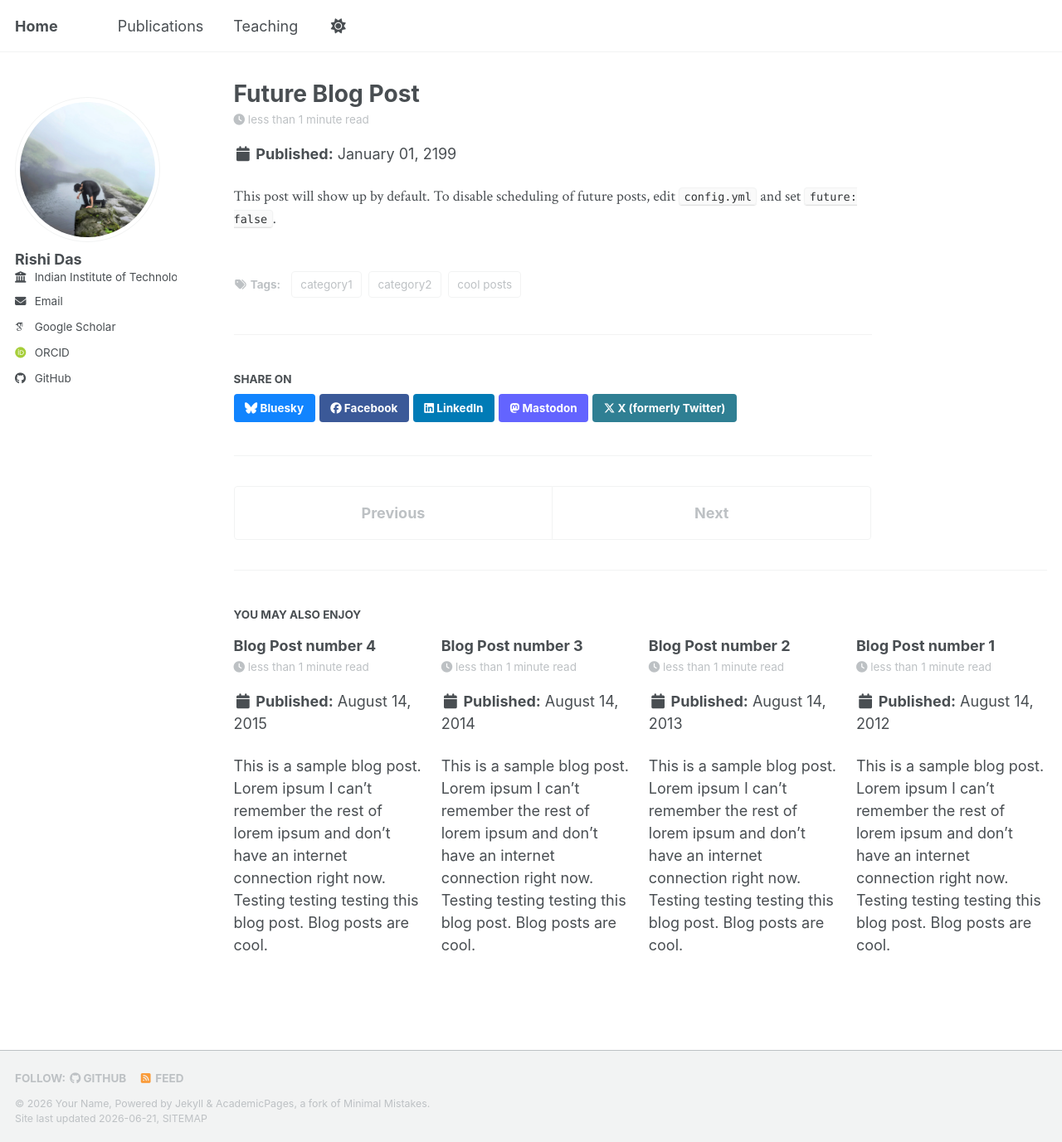
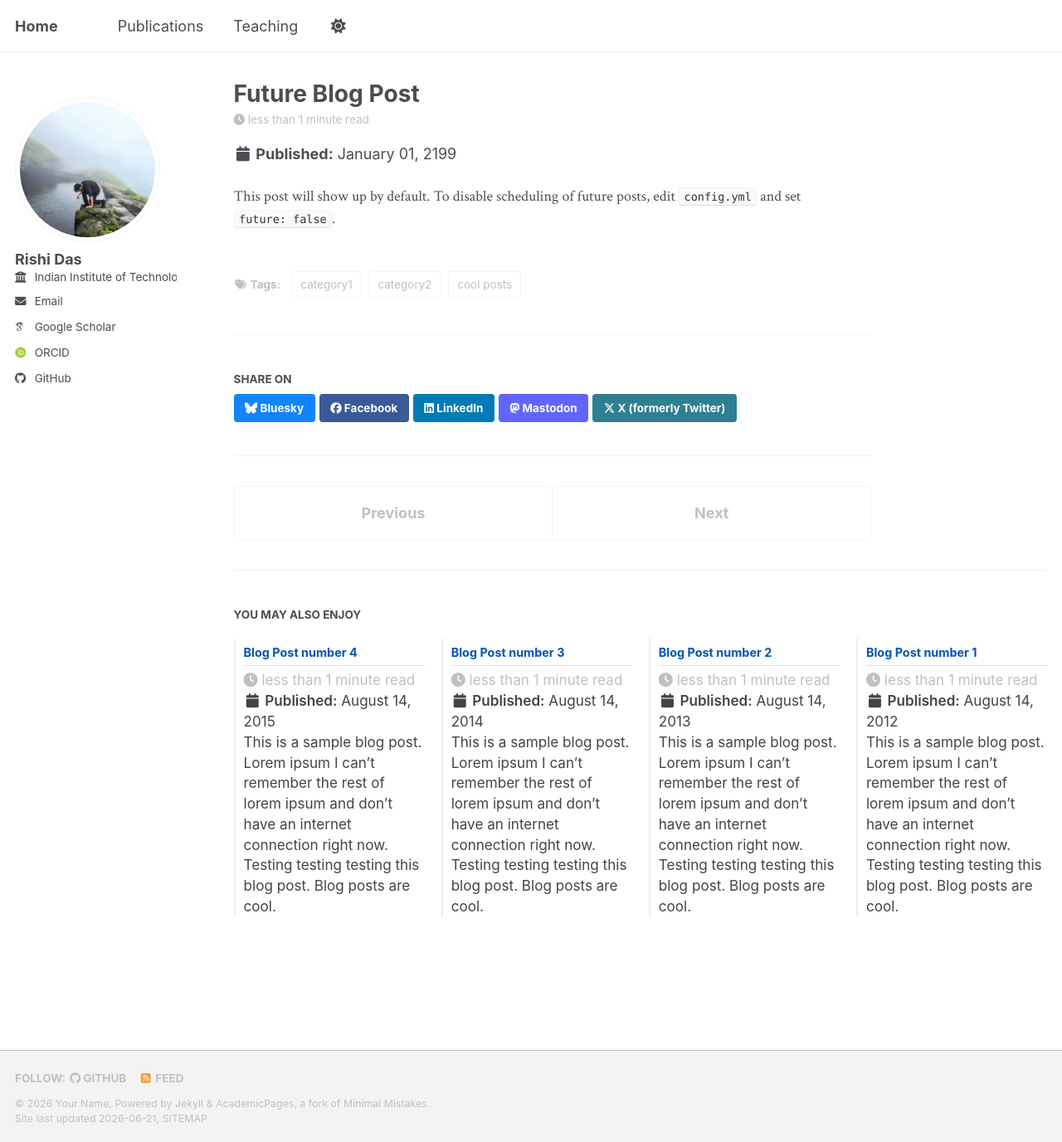
Before and after one commit to rishidas-04/rishidas-04.github.io, a Jekyll site: the page built from _posts/2199-01-01-future-post.md, in a window 1280 px wide and 1377 px high. Shown: the whole window at 83% size. Built offline with Jekyll 4.4.1, drawn with Linux system fonts in a browser that asks for light colours; some web fonts are replaced; a script bundle is joined from its source files by our own code; library files that are not in the unit come from our copies.

Commit message:
Update main.scss

```diff
--- a/assets/css/main.scss
+++ b/assets/css/main.scss
@@ -3,9 +3,6 @@
 
 /*
  * This file controls what is imported from /_sass
- *
- * Note that the files are processed in the order they are imported, so they are partly
-   sorted by the dependencies. Also, the first two lines of the file are required by Jekyll.
  */
 
 @import
@@ -41,8 +38,80 @@
     "vendor/font-awesome/solid",
     "vendor/font-awesome/brands"
 ;
+
+/* ===== Global font (SIAM-like serif) ===== */
 .page__content,
 .page__content p,
 .page__content li {
   font-family: 'Crimson Text', "Times New Roman", serif;
 }
+
+/* ===== SIAM-style Publications ===== */
+
+/* each publication block */
+.archive__item {
+  margin-bottom: 12px !important;
+  padding-left: 10px;
+  border-left: 2px solid #eee;
+}
+
+/* main text */
+.archive__item p {
+  font-size: 0.95rem !important;
+  line-height: 1.45 !important;
+  margin: 0 !important;
+}
+
+/* title */
+.archive__item p em {
+  display: block;
+  font-style: italic;
+  font-size: 0.95rem;
+  margin: 2px 0;
+}
+
+/* journal / year line */
+.archive__item p + p {
+  font-size: 0.9rem;
+  color: #444;
+}
+
+/* links */
+.archive__item a {
+  font-size: 0.8rem;
+  color: #0056b3;
+  text-decoration: none;
+  margin-right: 6px;
+}
+
+.archive__item a:hover {
+  text-decoration: underline;
+}
+
+/* bold your name nicely */
+.archive__item strong {
+  font-weight: 600;
+}
+
+/* headings */
+h2 {
+  font-size: 1.3rem !important;
+  margin-top: 20px;
+  margin-bottom: 8px;
+  border-bottom: 1px solid #ddd;
+  padding-bottom: 3px;
+}
+
+/* numbering */
+ol {
+  padding-left: 18px;
+}
+
+ol li {
+  margin-bottom: 10px;
+}
+
+/* page width (important for SIAM feel) */
+.page__content {
+  max-width: 700px;
+}
```
